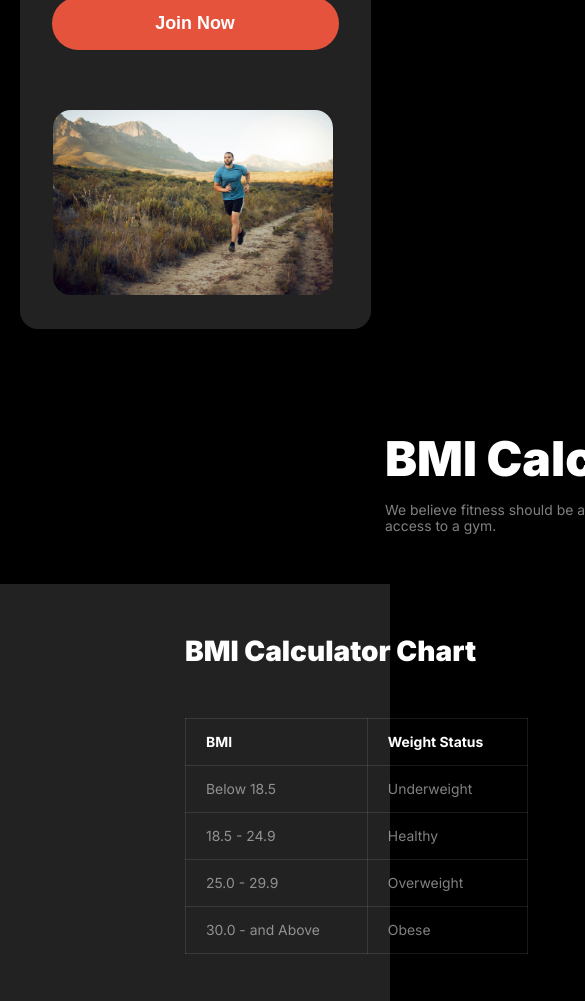
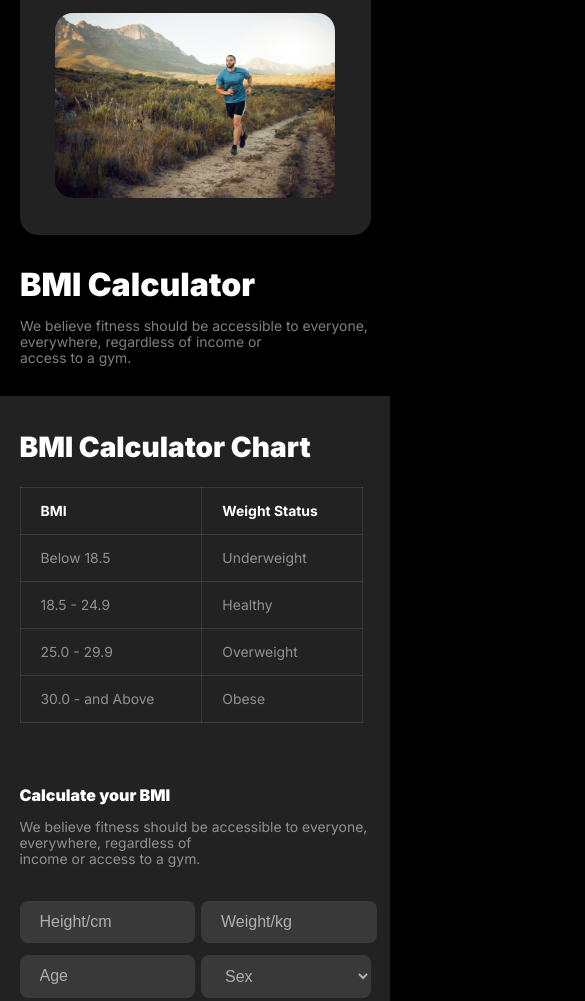
Before and after one commit to hossainshofiq/Assignment-2-Shofiq-B10, a plain HTML site: page index.html in a window 390 px wide. Shown: the part 2805-3806 px from the top of the page, 585 px wide, since content can reach past the window. Drawn offline with Linux system fonts and the light colour scheme.

Commit message:
complete till BMI calculator with mobile L responsive

```diff
--- a/index.html
+++ b/index.html
@@ -12,16 +12,19 @@
                 <div class="brand-name orange-color">
                     <h1>Fitness</h1>
                 </div>
+
                 <div class="nav-items">
                     <p><button class="home-btn"><a href="">Home</a></button></p>
                     <p><a href="">Service</a></p>
                     <p><a href="">Contact</a></p>
                     <p><a class="about" href="">About</a></p>
                 </div>
+
                 <div class="menu">
                     <img src="images/menu/menu.svg" alt="">
                 </div>
             </nav>
+
             <div class="hero-section width-container">
                 <div class="banner">
                     <h1 class="banner-title white-color">Get body in <br><span class="shape-txt">shape</span> & stay <br>healthy</h1>
@@ -54,6 +57,7 @@
                 </div>
             </div>
     </header>
+
     <main>
         <section class="habit-section width-container">
                 <div class="habit-title">
@@ -96,15 +100,16 @@
             </div>
         </section>
 
-        <section class="bmi-container width-container-2">
+        <section class="bmi-container">
             <div class="bmi-header">
                 <h3 class="bmi-title black-48 white-color">BMI Calculator</h3>
                 <p class="bmi-title-p regular-14 dark-gray-color">We believe fitness should be accessible to everyone, everywhere, regardless of income or <br>access to a gym.</p>
             </div>
                 <div class="bmi-calculator">
+                    <div class="bmi-box width-container">
                         <div class="bmi-chart regular-14 dark-gray-color">
                             <table>
-                        <caption class="caption black-28 white-color">BMI Calculator Chart</caption>
+                                <caption class="chart-title black-28 white-color">BMI Calculator Chart</caption>
                                 <thead>
                                     <tr>
                                         <th>BMI</th>
@@ -130,13 +135,12 @@
                                     </tr>
                                 </tbody>
                             </table>
-                    <div class="chart"></div>
                         </div>
 
                         <div class="calculate-bmi">
                             <div class="calculate-bmi-header">
                                 <h4 class="calc-title black-28 white-color">Calculate your BMI</h4>
-                        <p class="calc-title-p regular-14 dark-gray-color">We believe fitness should be accessible to everyone, everywhere, regardless of income or access to a gym. </p>
+                                <p class="calc-title-p regular-14 dark-gray-color">We believe fitness should be accessible to everyone, everywhere, regardless of <br>income or access to a gym. </p>
                             </div>
                             <form action="">
                                 <div class="bmi-input-form">
@@ -160,6 +164,7 @@
                                     <button class="calc-btn"><a href="">Calculate</a></button>
                                 </div>
                             </form>
+                        </div>
                     </div>
                 </div>
         </section>
--- a/styles/style.css
+++ b/styles/style.css
@@ -15,7 +15,6 @@
 body{
     font-family: "Inter", sans-serif;
     background: rgb(0, 0, 0);
-    /* max-width: 73%; */
     margin: 0 auto;
 }
 
@@ -161,10 +160,6 @@ nav{
     display: flex;
     gap: 14px;
 }
-/* .banner{
-    margin-top: 96px;
-    padding-bottom: 76px;
-} */
 .banner-image{
     position: relative;
     width: 100%;
@@ -316,33 +311,29 @@ nav{
 
 /* bmi calculator */
 .bmi-container{
-    margin-bottom: 88px;
+
 }
 .bmi-header{
+    margin-bottom: 88px;
     margin-left: 385px;
-    margin-right: 385px;
-    margin-top: 50px;
-    margin-bottom: 50px;
 }
 .bmi-title{
-    width: 353px;
     padding-bottom: 14px;
 }
 .bmi-title-p{
-    width: 671px;
+
 }
-/*  */
 .bmi-calculator{
+    background: rgb(34, 34, 34);
+}
+.bmi-box{
     padding-top: 50px;
-    padding-left: 185px;
-    padding-right: 185px;
-    background: rgb(34, 34, 34);
+    padding-bottom: 50px;
     display: flex;
     justify-content: space-between;
-    align-items: start;
-    gap: 167px;
+    gap: 175px;
 }
-.caption{
+.chart-title{
     width: 343px;
     padding-bottom: 50px;
     text-align: left;
@@ -357,10 +348,9 @@ nav{
     color: #FFFFFF;
 }
 .bmi-chart{
-    padding-bottom: 133px;
+    width: 310px;
 }
 
-/*  */
 .calc-title{
     padding-bottom: 14px;
 }
@@ -368,16 +358,19 @@ nav{
     padding-bottom: 34px;
 }
 .calculate-bmi{
-    padding-bottom: 50px;
+    /* width: 577px; */
 }
 .calculate-bmi-header{
-    /* margin-top: 50px;
-    margin-bottom: 50px; */
+
 }
 .bmi-input-form{
     display: grid;
     grid-template-columns: repeat(2, 1fr);
+    width: 100%;
     gap: 12px;
+}
+.bmi-input-form option{
+    background-color: rgba(255, 255, 255, 0.1);
 }
 .input-box{
     font-size: 1rem;
@@ -439,6 +432,10 @@ nav{
 /* mobile device responsive */
 @media screen and (max-width: 576px) {
     /* header section */
+    .width-container{
+        width: 90%;
+        margin: 0 auto;
+   }
     .nav-items{
         display: none;
     }
@@ -449,9 +446,6 @@ nav{
         padding-top: 50px;
         padding-bottom: 50px;
     }
-   .width-container{
-        width: 90%;
-   }
    .hero-section{
         flex-direction: column;
         gap: 48px;
@@ -522,6 +516,7 @@ nav{
         flex-direction: column;
         gap: 40px;
     }
+
     /* run extra miles */
     .run-section{
         flex-direction: column;
@@ -543,12 +538,54 @@ nav{
         padding: 16px 103px;
     }
     .run-img{
-        padding: 30px 33px;
-        width: 100%;
+        padding: 33px 33px;
+        width: 80%;
         margin: 0 auto;
     }
     .run-img img{
-        max-width: 80%;
+        max-width: 100%;
         object-fit: cover;
     }
+
+    /* bmi calculator */
+    .bmi-title{
+        font-size: 2rem;
+
+    }
+    .bmi-title-p{
+        width: 353px;
+    }
+    .bmi-header{
+        margin: 30px 20px;
+    }
+    .bmi-chart{
+
+    }
+    .chart-title{
+        padding-bottom: 23px;
+    }
+    .bmi-calculator{
+        margin: 0 auto;
+    }
+    .bmi-box{
+        flex-direction: column;
+        gap: 62px;
+        padding-top: 34px;
+        padding-bottom: 43px;
+    }
+    .calc-title{
+        font-size: 1rem;
+    }
+    .calc-title-p{
+        font-size: 0.87rem;
+    }
+    .calculate-bmi{
+
+    }
+    .calculate-bmi form{
+
+    }
+    input{
+        width: 80%;
+    }
 }
```
Lines whose indentation alone changed are shown as unchanged.
